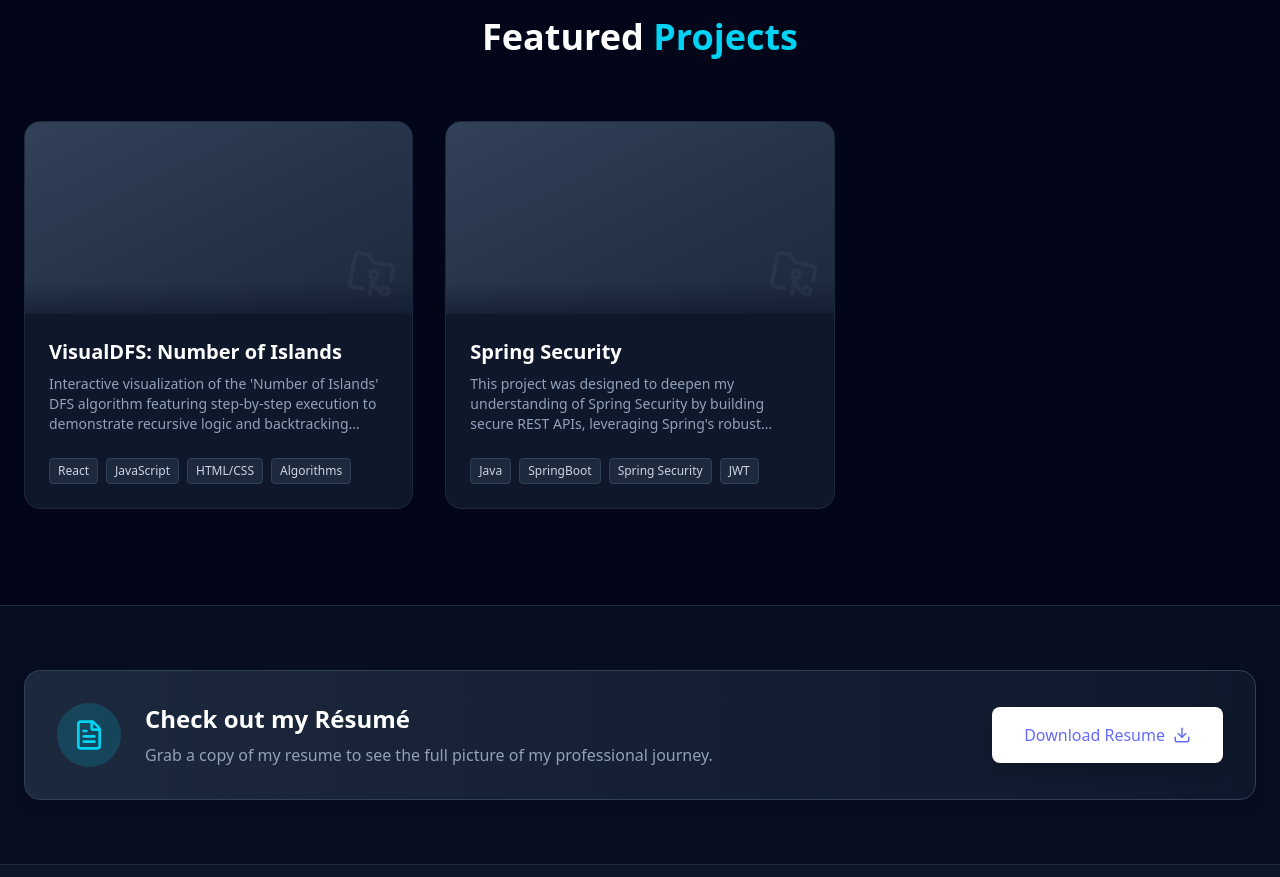
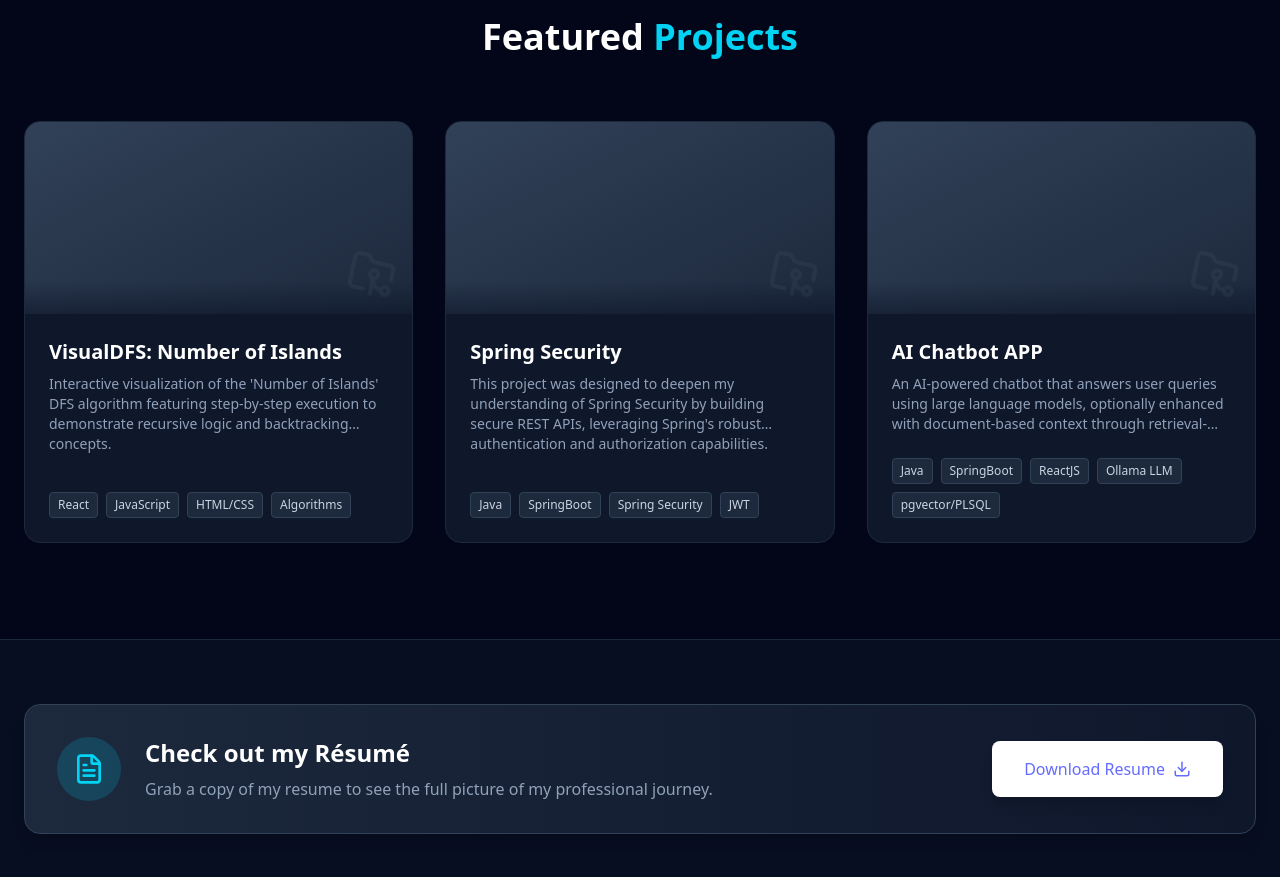
Before and after one commit to sumanthgurramkonda/my-portfolio, a React (Vite) app: page / in a window 1280 px wide. Shown: the part 2600-3477 px from the top of the page. Built offline with nearby package versions, Linux system fonts and the light colour scheme.

Commit message:
new ai project

```diff
--- a/src/App.jsx
+++ b/src/App.jsx
@@ -66,6 +66,14 @@ const DATA = {
       tags: ["Java", "SpringBoot", "Spring Security", "JWT"],
       link: "#",
       github: "https://github.com/sumanthgurramkonda/spring-security"
+    },
+    {
+      id: 3,
+      title: "AI Chatbot APP",
+      description: "An AI-powered chatbot that answers user queries using large language models, optionally enhanced with document-based context through retrieval-augmented generation (RAG), allowing users to switch models and enable or disable RAG in real time",
+      tags: ["Java", "SpringBoot", "ReactJS", "Ollama LLM", "pgvector/PLSQL"],
+      link: "#",
+      github: "https://github.com/sumanthgurramkonda/ai-chatbot-app"
     }
   ],
   social: {
```
